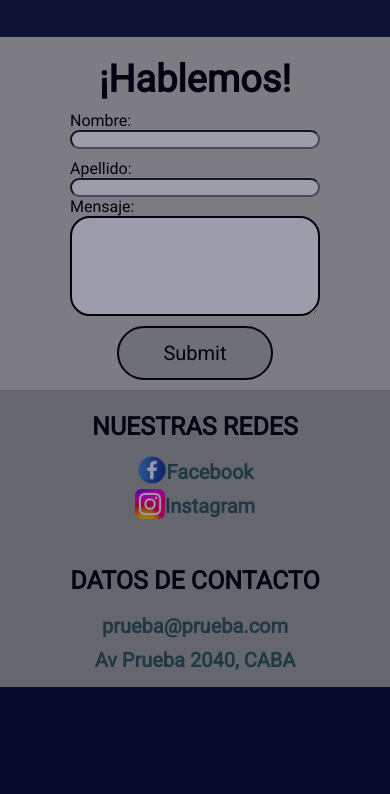
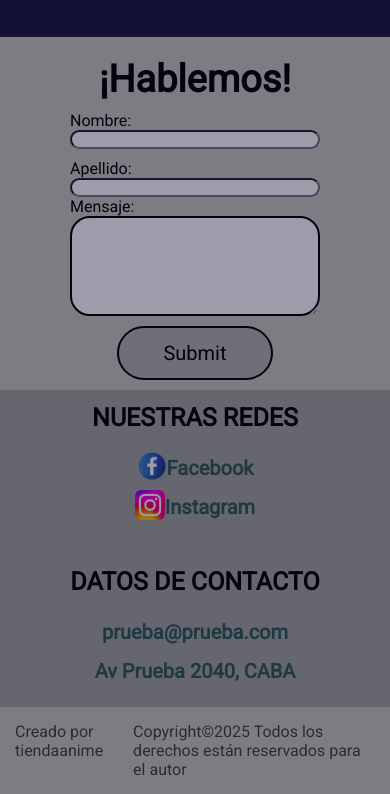
Before and after one commit to colveira34/tiendaAnime, a plain HTML site: page index.html in a window 390 px wide. Shown: the part 6101-6895 px from the top of the page. Before the commit the page ends 6788 px from the top, so only its background shows below. Drawn offline with Linux system fonts and the light colour scheme.

Commit message:
Se agregan cambios nuevos en el footer, ejemplo:copyright

```diff
--- a/Styles/mediaqueries.css
+++ b/Styles/mediaqueries.css
@@ -148,6 +148,12 @@
     padding-bottom: 10px;
     padding-top: 10px;
   }
+
+  .cont3Footer2 {
+    display: flex;
+    flex-direction: column;
+    gap: 5px;
+  }
 }
 
 @media (min-width: 576px) and (max-width: 950px) {
@@ -204,6 +210,11 @@
 }
 
 @media (max-width: 992px) {
+  .cont3Footer2 {
+    display: flex;
+    flex-direction: column;
+    gap: 5px;
+  }
   div a {
     padding: 20px;
     font-size: 17px;
--- a/Styles/styles.css
+++ b/Styles/styles.css
@@ -377,6 +377,8 @@ textarea {
   flex-direction: column;
   align-items: center;
   padding-top: 3%;
+  position: relative;
+  bottom: 9px;
 }
 
 .footerArea2 img {
@@ -431,3 +433,21 @@ textarea {
   justify-content: center;
   gap: 250px;
 }
+
+.footerCopyRight {
+  background-color: rgba(245, 245, 220, 0.82);
+  opacity: 60%;
+  max-width: 100%;
+  height: auto;
+}
+
+.copyRightFooter {
+  display: flex;
+  flex-direction: row;
+  justify-content: center;
+}
+
+.copyRightFooter p {
+  font-size: 16px;
+  padding: 15px;
+}
--- a/index.html
+++ b/index.html
@@ -209,6 +209,14 @@
             <p class="redes">Av Prueba 2040, CABA</p>
           </div>
         </div>
+
+        <footer class="footerCopyRight copyRightFooter">
+          <p>Creado por tiendaanime</p>
+
+          <p>
+            Copyright©2025 Todos los derechos están reservados para el autor
+          </p>
+        </footer>
       </footer>
     </footer>
   </body>
```
